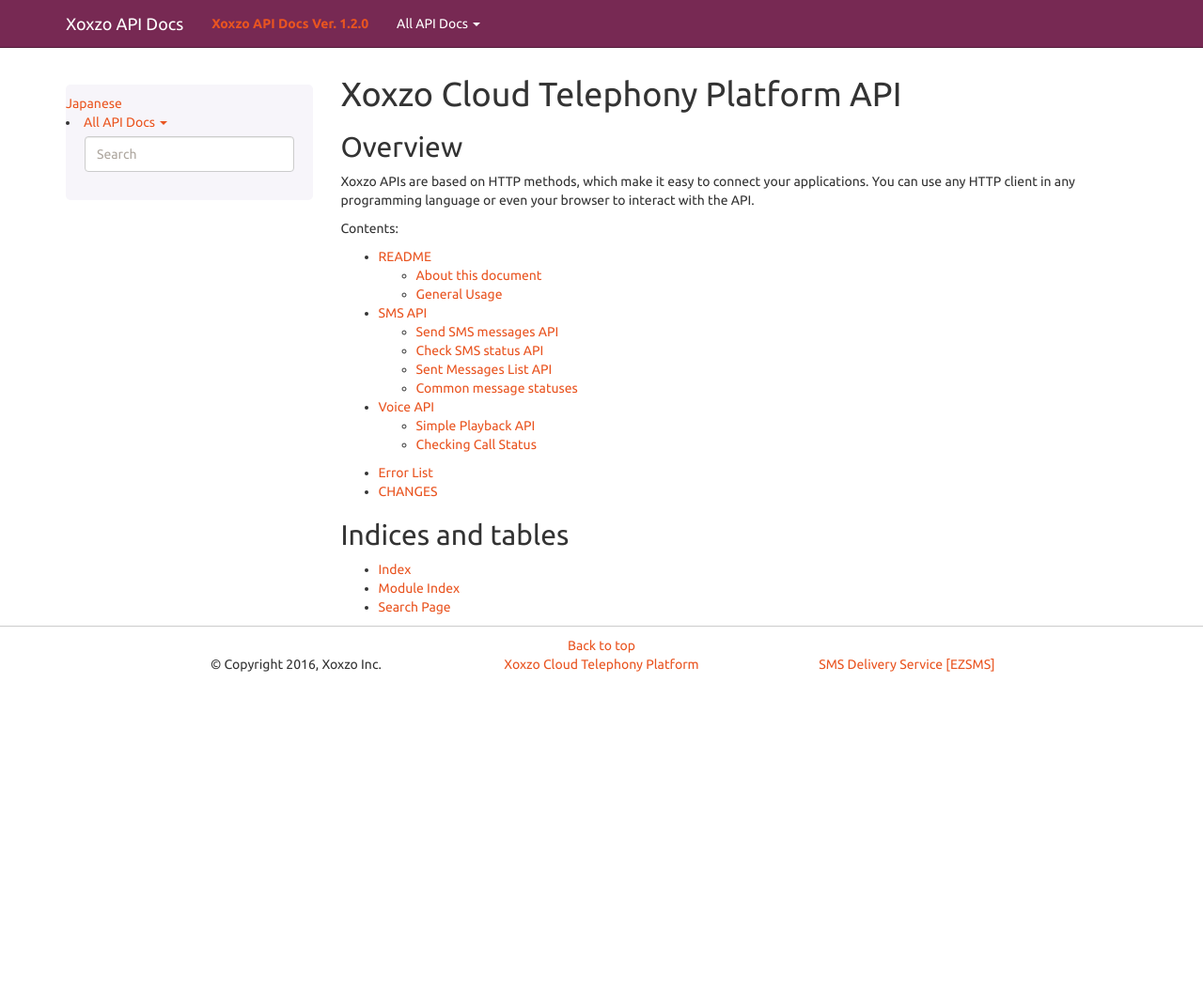
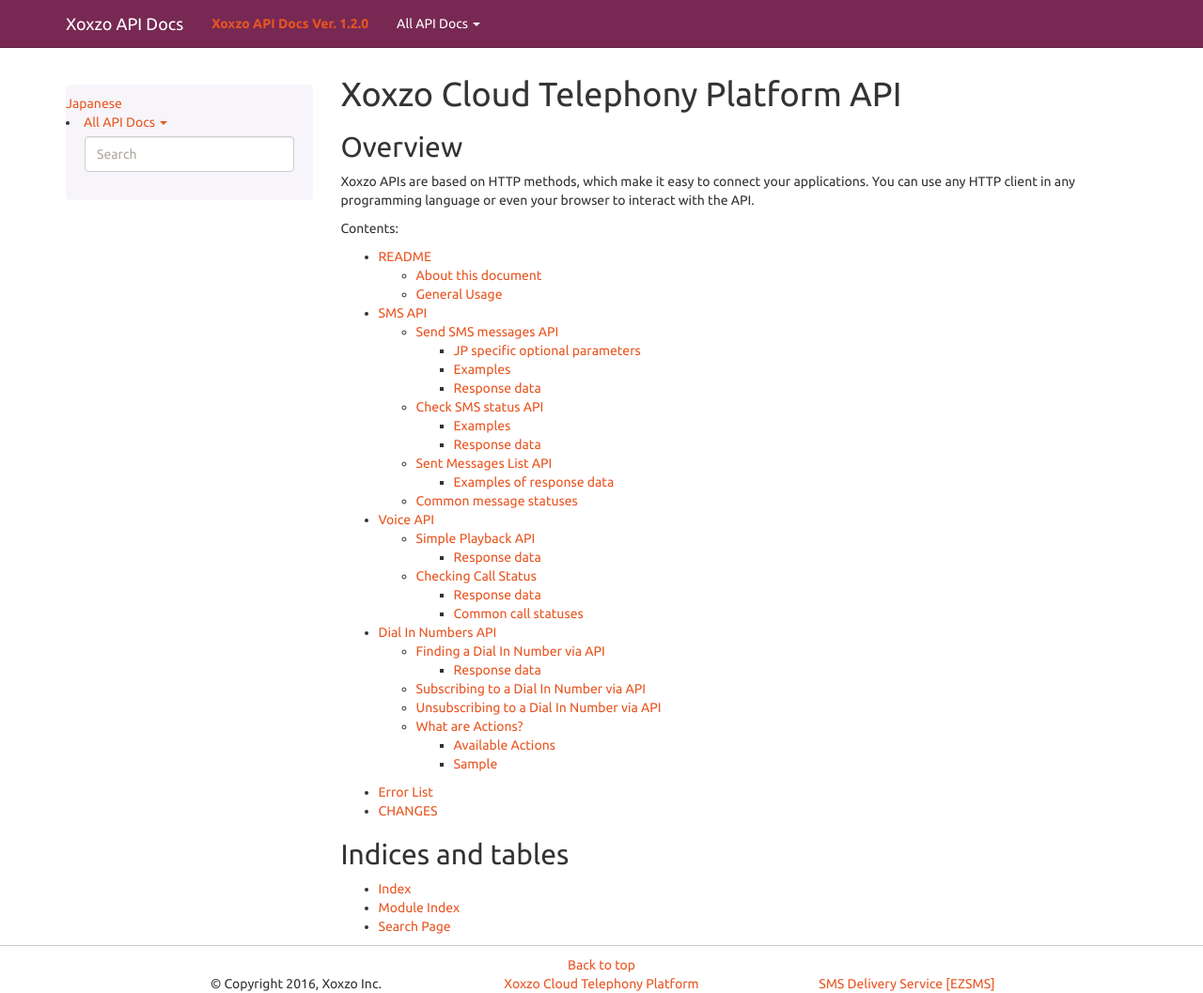
Before and after one commit to xoxzo/docs.xoxzo.com, a Sphinx documentation site: the page built from source/index.rst, in a window 1280 px wide and 1057 px high. Shown: the whole window at 94% size. Built offline with Sphinx 7.4.7, drawn with Linux system fonts in a browser that asks for light colours; some of the changed lines change nothing that is shown.

Commit message:
X4CTBE-119 Fix documentation for DIN

```diff
--- /dev/null
+++ b/source/din.rst
@@ -0,0 +1,145 @@
+============================================
+Dial In Numbers API
+============================================
+
+The Dial In Numbers API allows you to receive and manipulate phone numbers and incoming phone calls via easy APIs
+
+Finding a Dial In Number via API
+============================================
+
+This API allows for listing and subscribing to a Dial In Number (DIN).
+
+To list available DINs, make a ``GET`` request to::
+
+    https://api.xoxzo.com/voice/dins/
+
+The response will be a JSON structure, returned with HTTP ``200 OK`` status code like::
+
+    HTTP/1.1 200 OK
+    Allow: GET, HEAD, OPTIONS
+    Connection: keep-alive
+    Content-Type: application/json
+
+    [
+        {
+            "country_code": "81",
+            "din": "815012345678",
+            "din_uid": "JPafr34rafic76tf",
+            "minute_cost": 1,
+            "monthly_cost": 650.0,
+            "prefix": "50"
+        },
+        {
+            "country_code": "81",
+            "din": "81312345678",
+            "din_uid": "JPascfdrwersdf12",
+            "minute_cost": 10,
+            "monthly_cost": 1900.0,
+            "prefix": "3"
+        }
+    ]
+
+Response data
+-------------------------------------------
+
+    =============   ======================================
+    Name            Description
+    =============   ======================================
+    country_code    The country code for this DIN, dependent on it's country
+    din             The E.164 version of the DIN, including country code
+    din_uid         A unique identifier for this particular DIN
+    minute_cost     The credit cost per minute when receiving calls to this DIN
+    monthly_cost    The monthly credit cost of subscribing to this DIN
+    prefix          The local area prefix for this DIN, without the 0
+    =============   ======================================
+
+
+You can also filter using a country code or a prefix::
+
+    curl -u <SID>:<AUTH_TOKEN> https://api.xoxzo.com/voice/dins/?country=JP
+
+Or::
+
+    curl -u <SID>:<AUTH_TOKEN> https://api.xoxzo.com/voice/dins/?prefix=813
+
+filtering using country or prefix will only return you the relevant DINs based on your filter.
+
+Subscribing to a Dial In Number via API
+============================================
+
+To subscribe to a DIN, send a ``POST`` request like::
+
+    curl -u <SID>:<AUTH_TOKEN> -d'din_uid=<din_uid>' https://api.xoxzo.com/voice/dins/subscriptions/
+
+where ``<din_uid>`` is the value you got from the previous ``GET`` request for the number you want to subscribe to.
+
+The response will return with HTTP ``201 OK`` to indicate that the subscription was succesfull.
+
+.. warning::
+   *  Your credits will be charged immediately for the monhtly subscription if your ``POST`` request succeeds
+
+Each Dial In Number can be attached an action that will provide instruction what to do with the call if it was answered::
+
+    curl -u <SID>:<AUTH_TOKEN> -d'action_url=<url>' https://api.xoxzo.com/voice/dins/subscriptions/<din_uid>/
+
+The ``url`` specified for ``action_url`` will be called via ``GET`` when there is incoming call to your subscribed DialIN number to get a command that will be
+used to handle the call.
+
+Unsubscribing to a Dial In Number via API
+============================================
+
+To unsubscribe::
+
+    curl -XDELETE -u <SID>:<AUTH_TOKEN> https://api.xoxzo.com/voice/dins/subscription/<din_uid>/
+
+
+What are Actions?
+============================================
+
+An Action is something that you tell us to do when a call comes in via your subscribed Dial In Number (DIN).
+These can be things like transfering the incoming call to a different number, or playing a music file.
+
+Avaialable Actions are listed at `Available Actions`_
+
+The Actions that you want to do are defined in a simple text file that you make accessible
+via a URL. This URL is the ``action_url`` that you set when you subscribe to a DIN.
+
+When a call comes in to your DIN, we'll make a ``GET`` request to your ``action_url`` that will also include
+information about the call, like::
+
+    GET /command/?caller=+8180123456789&recipient=+8150123456789
+
+where ``caller`` is the caller id of the phone making the call and ``recipient`` is your DIN.
+
+Available Actions
+-------------------------------------------
+
+The available actions are as follows:
+
+    =============   ======================================
+    Action          Description
+    =============   ======================================
+    playback        Plays back an mp3 file to the caller
+    transfer        Transfers the incoming call to another number
+    =============   ======================================
+
+
+Sample
+-------------------------------------------
+
+Your ``action_url`` must return the following output in plain text format::
+
+    playback http://example.com/media.mp3
+
+Where ``playback`` contains a required paramater that points to the URL of the mp3 file you want to play.
+
+For ``transfer``, you'll need to also include a required parameter of the number you want to transfer to::
+
+    transfer +81807181881 --caller=+8190123456789
+
+``caller`` is an optional argument to set the caller id when you transfer the call.
+
+.. warning::
+   *  The **caller** is sent as through a best effort method and is not guaranteed to be shown on
+      the recipient's mobile as it is and maybe replaced with an arbitary **caller**. This is dependent on the
+      policies of the carriers, intermerdiary networks and governments, and they may not honour your request.
--- a/source/index.rst
+++ b/source/index.rst
@@ -15,11 +15,12 @@
 Contents:
 
 .. toctree::
-    :maxdepth: 2
+    :maxdepth: 3
 
     readme
     sms
     voice
+    din
 
 .. toctree::
     :maxdepth: 1
```
Also changed, not shown: 1 other file.
